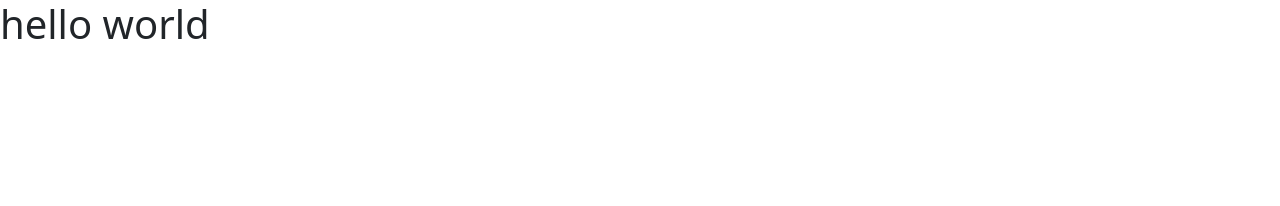
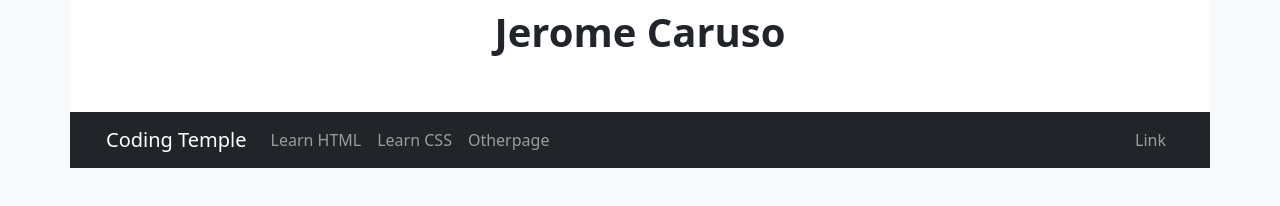
Before and after one commit to jerome0caruso/bootstrap-portfolio-layout, a plain HTML site: page index.html in a window 1280 px wide. Drawn offline with nearby package versions, Linux system fonts and the light colour scheme.

Commit message:
added header and nav bar

```diff
--- a/index.html
+++ b/index.html
@@ -11,9 +11,50 @@
 <title>BootStrap Portfolio</title>
 </head>
 
-    <body>
+    <body class="bg-primary bg-light">
+        <div class="container">
 
-        <h1>hello world</h1>
+            <div class="row bg-white">
+                <div class="col">
+                    <h1 class="text-center pb-5 pt-2 fw-bold">Jerome Caruso</h1>
+                </div>
+            </div>
+            <div class="row">
+                    <nav class="navbar navbar-expand-lg navbar-dark bg-dark">
+                        <div class="container-fluid">
+                          <a class="navbar-brand" href="#">Coding Temple</a>
+                          <button class="navbar-toggler" type="button" data-bs-toggle="collapse" data-bs-target="#navbarNav" aria-controls="navbarNav" aria-expanded="false" aria-label="Toggle navigation">
+                            <span class="navbar-toggler-icon"></span>
+                          </button>
+                          <div class="collapse navbar-collapse" id="navbarNav">
+                            <ul class="navbar-nav">
+                              <li class="nav-item">
+                                <a class="nav-link" href="#">Learn HTML</a>
+                              </li>
+                              <li class="nav-item">
+                                <a class="nav-link" href="#">Learn CSS</a>
+                              </li>
+                              <li class="nav-item">
+                                <a class="nav-link" href="#">Otherpage </a>
+                              </li>
+                            </ul>
+                            <ul class="navbar-nav ms-auto">
+                                <li class="nav-item">
+                                    <a class="nav-link" href="#">Link</a>
+                                </li>
+                            </ul>
+                          </div>
+                        </div>
+                      </nav>
+            </div>
+
+
+
+        </div>
+
+
+
+
 
 
 
```
